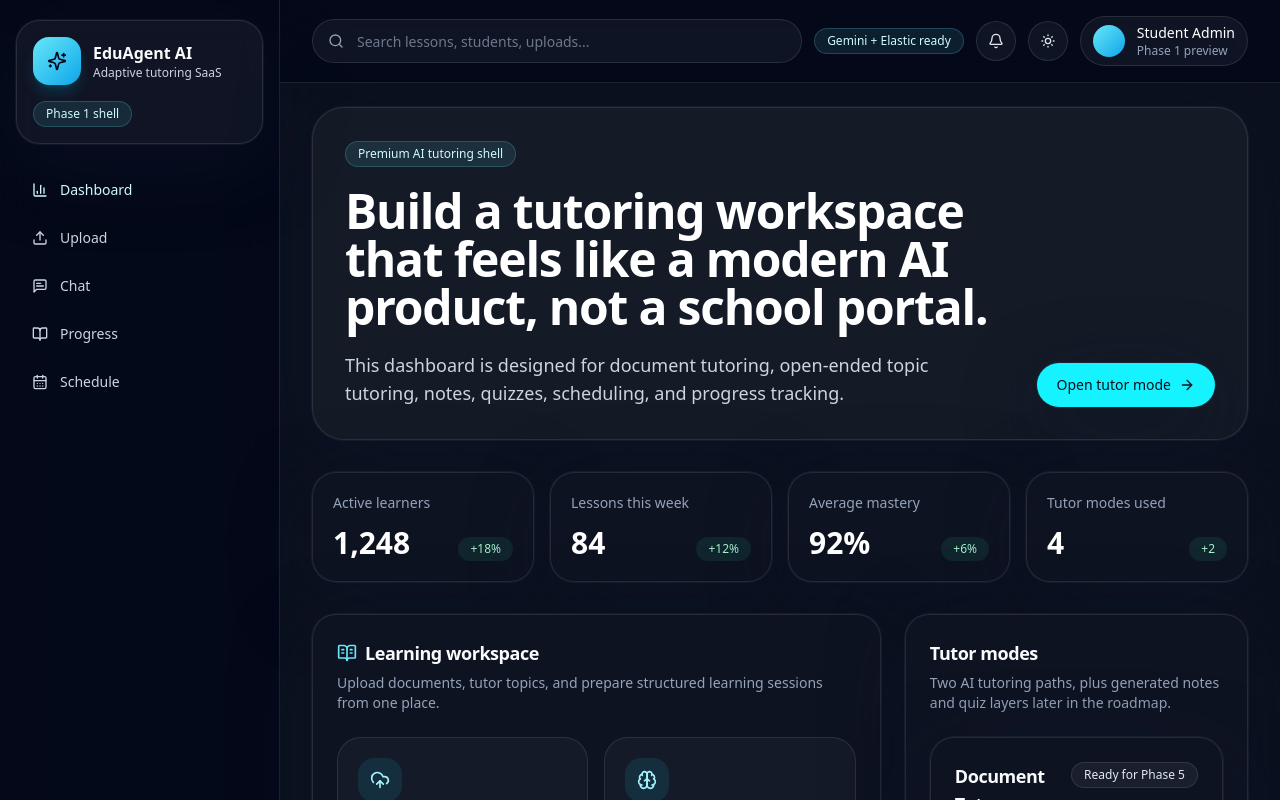
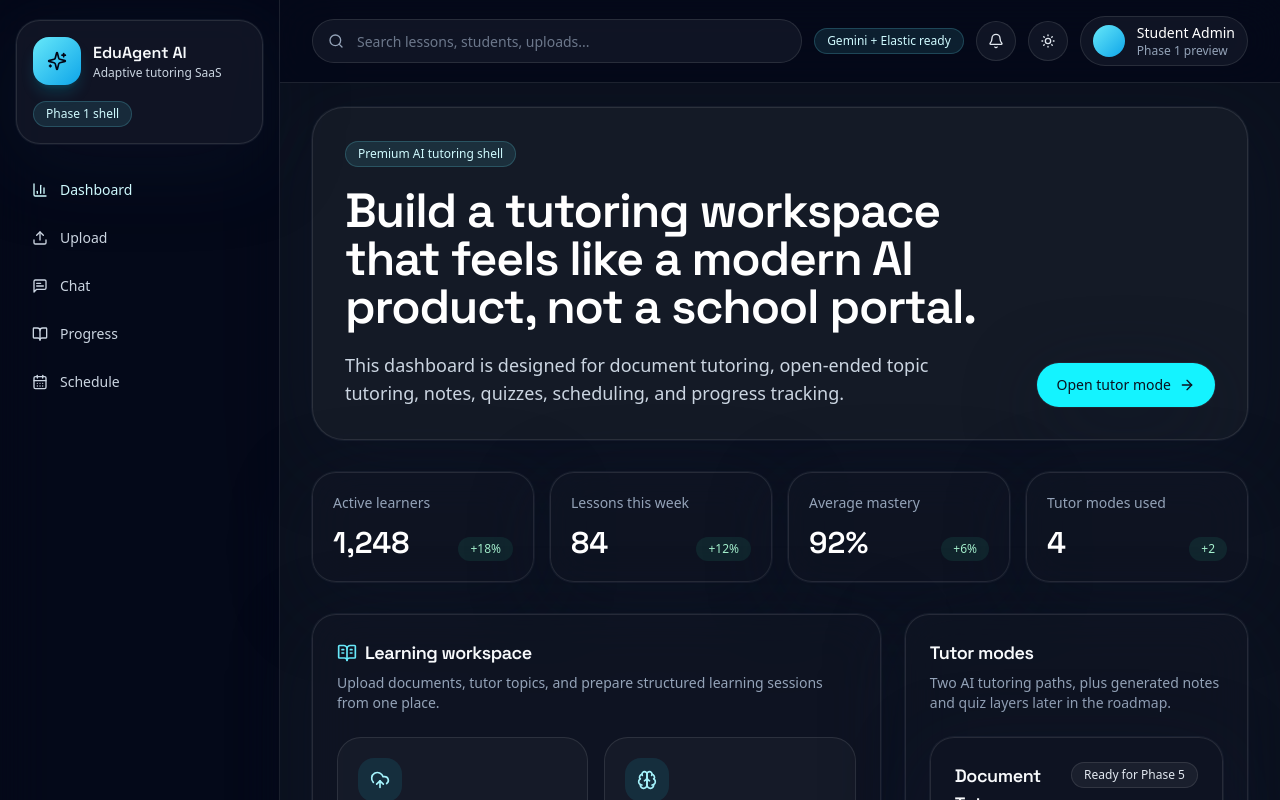
Before and after one commit to raymond-williamsX/SMART-AI-TUTOR, a Next.js app: page /dashboard in a window 1280 px wide. Shown: the top 800 px of the page. Built offline with nearby package versions, Linux system fonts and the light colour scheme.

Commit message:
feat: add font family configuration and ESLint setup for improved styling and code quality

```diff
--- a/tailwind.config.ts
+++ b/tailwind.config.ts
@@ -10,6 +10,10 @@ const config: Config = {
   ],
   theme: {
     extend: {
+      fontFamily: {
+        body: ["var(--font-body)", "sans-serif"],
+        heading: ["var(--font-heading)", "sans-serif"],
+      },
       colors: {
         border: "hsl(var(--border))",
         input: "hsl(var(--input))",
```
Also changed, not shown: .eslintrc.json (added), next-env.d.ts (added).
